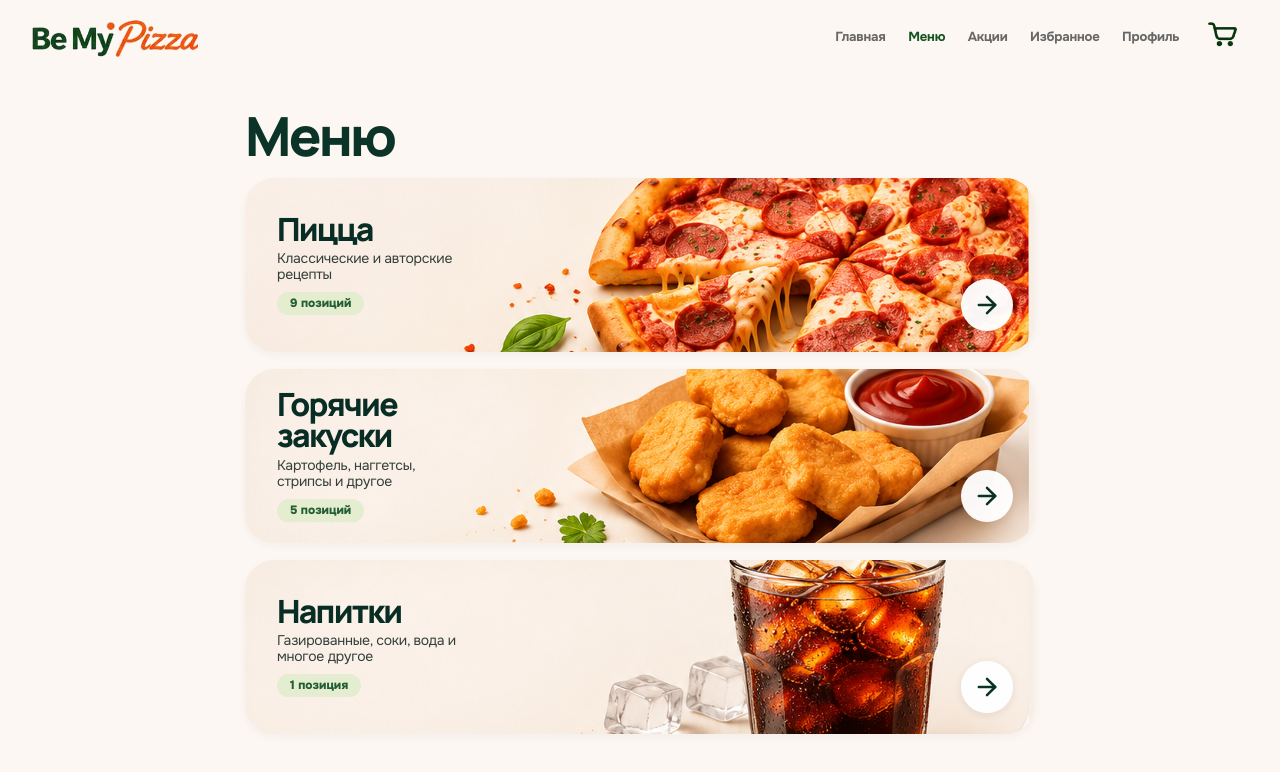
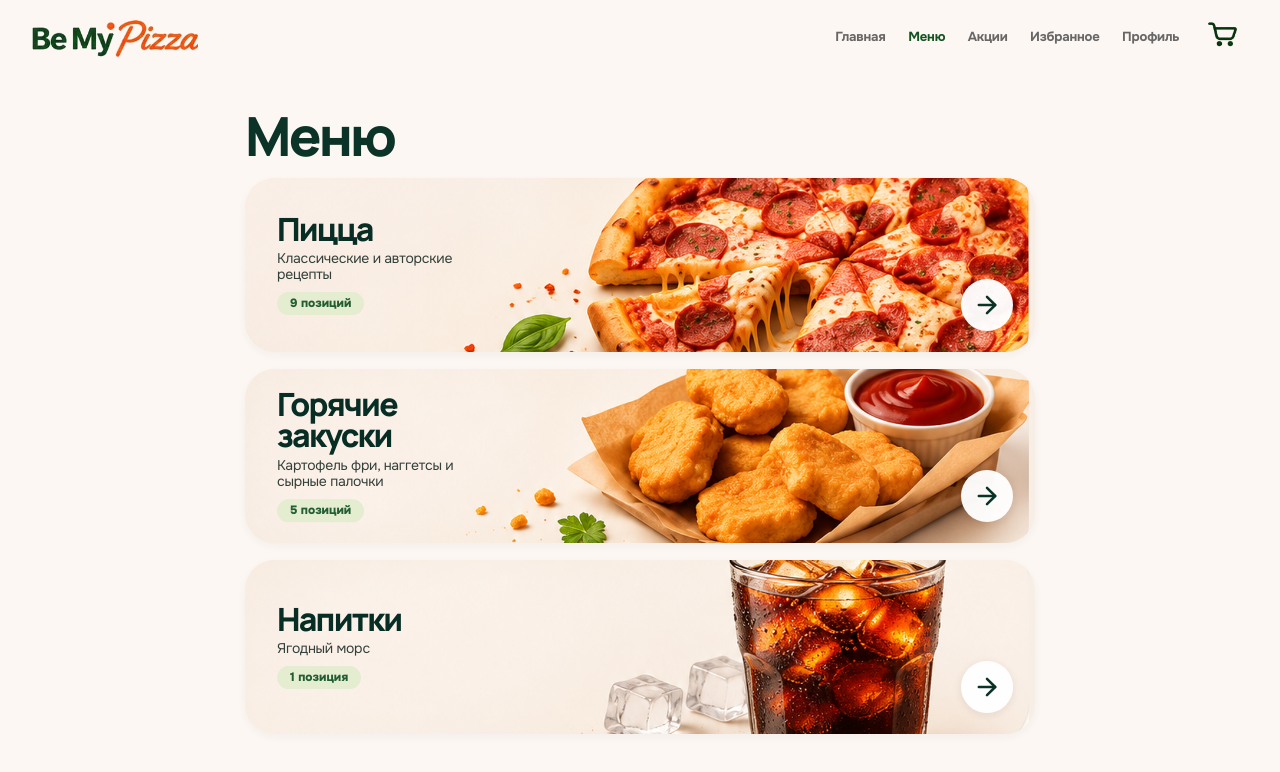
Before and after one commit to Ryt1nger/Be-My-Pizza, a React (Vite) app in the folder apps/customer/: page /menu in a window 1280 px wide. Shown: the top 772 px of the page. Built offline with nearby package versions, Linux system fonts and the light colour scheme.

Commit message:
content(menu): category descriptions reflect items actually in catalog

```diff
--- a/apps/customer/src/pages/MenuPage.tsx
+++ b/apps/customer/src/pages/MenuPage.tsx
@@ -21,8 +21,8 @@ const menuCategories: Array<{
   catalogCategory: ProductCategory | null;
 }> = [
   {slug:'pizza',label:'Пицца',subtitle:'Классические и авторские рецепты',description:'Классические и авторские рецепты',catalogCategory:'Пиццы'},
-  {slug:'snacks',label:'Горячие\nзакуски',subtitle:'Картофель, наггетсы, стрипсы и другое',description:'Картофель, наггетсы, стрипсы и другое',catalogCategory:'Закуски'},
-  {slug:'drinks',label:'Напитки',subtitle:'Газированные, соки, вода и многое другое',description:'Газированные, соки, вода и многое другое',catalogCategory:'Напитки'},
+  {slug:'snacks',label:'Горячие\nзакуски',subtitle:'Картофель фри, наггетсы и сырные палочки',description:'Картофель фри, наггетсы и сырные палочки',catalogCategory:'Закуски'},
+  {slug:'drinks',label:'Напитки',subtitle:'Ягодный морс',description:'Ягодный морс',catalogCategory:'Напитки'},
 ];
 
 const pizzaFilters: Array<{id:PizzaFilter; label:string}> = [
```
